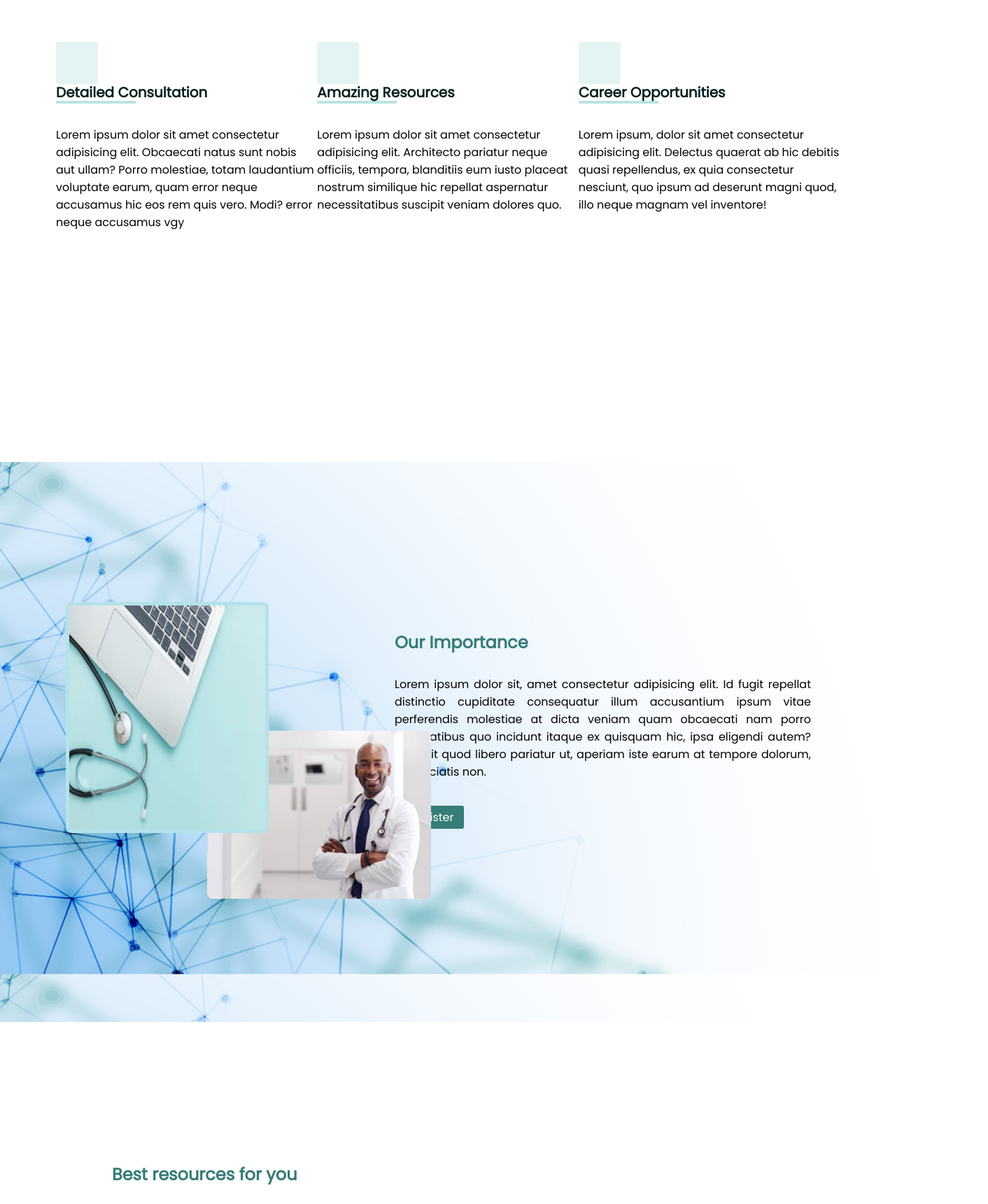
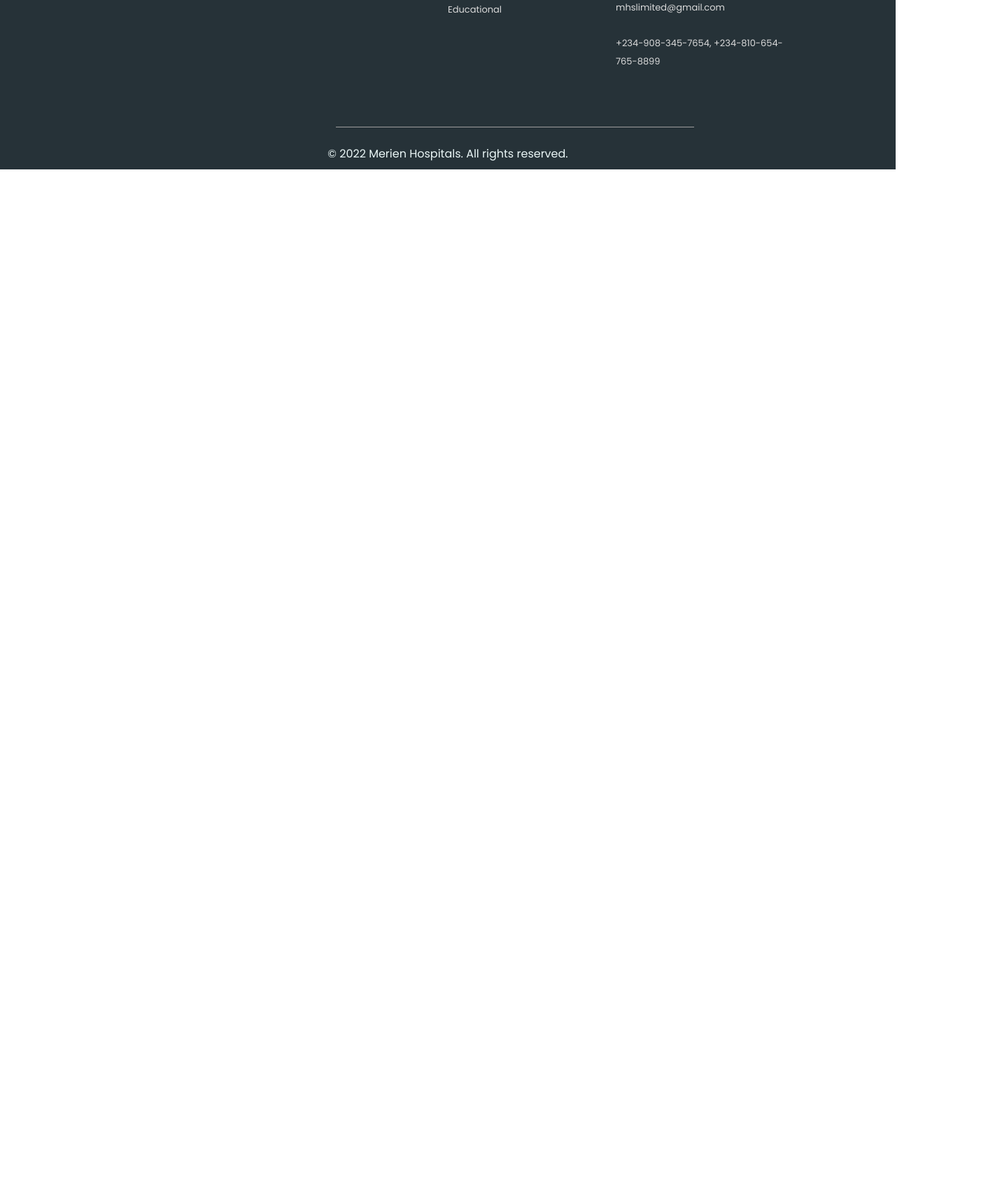
Before and after one commit to Sheila-a/Clientele, a React (Create React App) app: page / in a window 1280 px wide. Shown: the part 980-2700 px from the top of the page at 70% size, 1412 px wide, since content can reach past the window. After the commit the page ends 1222 px from the top, so only its background shows below. Built offline with nearby package versions, Linux system fonts and the light colour scheme; a web font is replaced by a local one.

Commit message:
Test for Footer Responsiveness (9)

```diff
--- a/src/Home.js
+++ b/src/Home.js
@@ -1,33 +1,33 @@
-import Imp from "./Components/Home/Importance/Imp";
+// import Imp from "./Components/Home/Importance/Imp";
 import Intro from "./Components/Home/Intro/Intro";
 import Navbar from "./Components/Home/Navbar/Navbar";
-import Resource from "./Components/Home/Resources/Resource";
-import Stuff11 from "./Components/Home/Stuff11/Stuff11";
-import Touch from "./Components/Home/Get-In-Touch/Touch";
+// import Resource from "./Components/Home/Resources/Resource";
+// import Stuff11 from "./Components/Home/Stuff11/Stuff11";
+// import Touch from "./Components/Home/Get-In-Touch/Touch";
 import Footer from "./Components/Home/Footer/footer";
-import OB from "./Components/Home/Our-Blog/OB";
-import RWU from "./Components/Home/Reg-W-Us/RWU";
+// import OB from "./Components/Home/Our-Blog/OB";
+// import RWU from "./Components/Home/Reg-W-Us/RWU";
 import React from "react";
 import "aos/dist/aos.css";
 import "./Home.css";
 
 const Home = () => {
   return (
-    <div className="Home">
+    <div>
       {/* Approved */}
       <Navbar />
       {/* Approved */}
       <Intro />
       {/* Approved */}
-      <Stuff11 />
+      {/* <Stuff11 /> */}
       {/* Not Approved */}
-      <Imp />
+      {/* <Imp /> */}
       {/* Not Approved */}
-      <Resource />
-      <Touch />
-      <RWU />
+      {/* <Resource /> */}
+      {/* <Touch /> */}
+      {/* <RWU /> */}
       {/* Approved */}
-      <OB />
+      {/* <OB /> */}
       <Footer />
     </div>
   );
```
